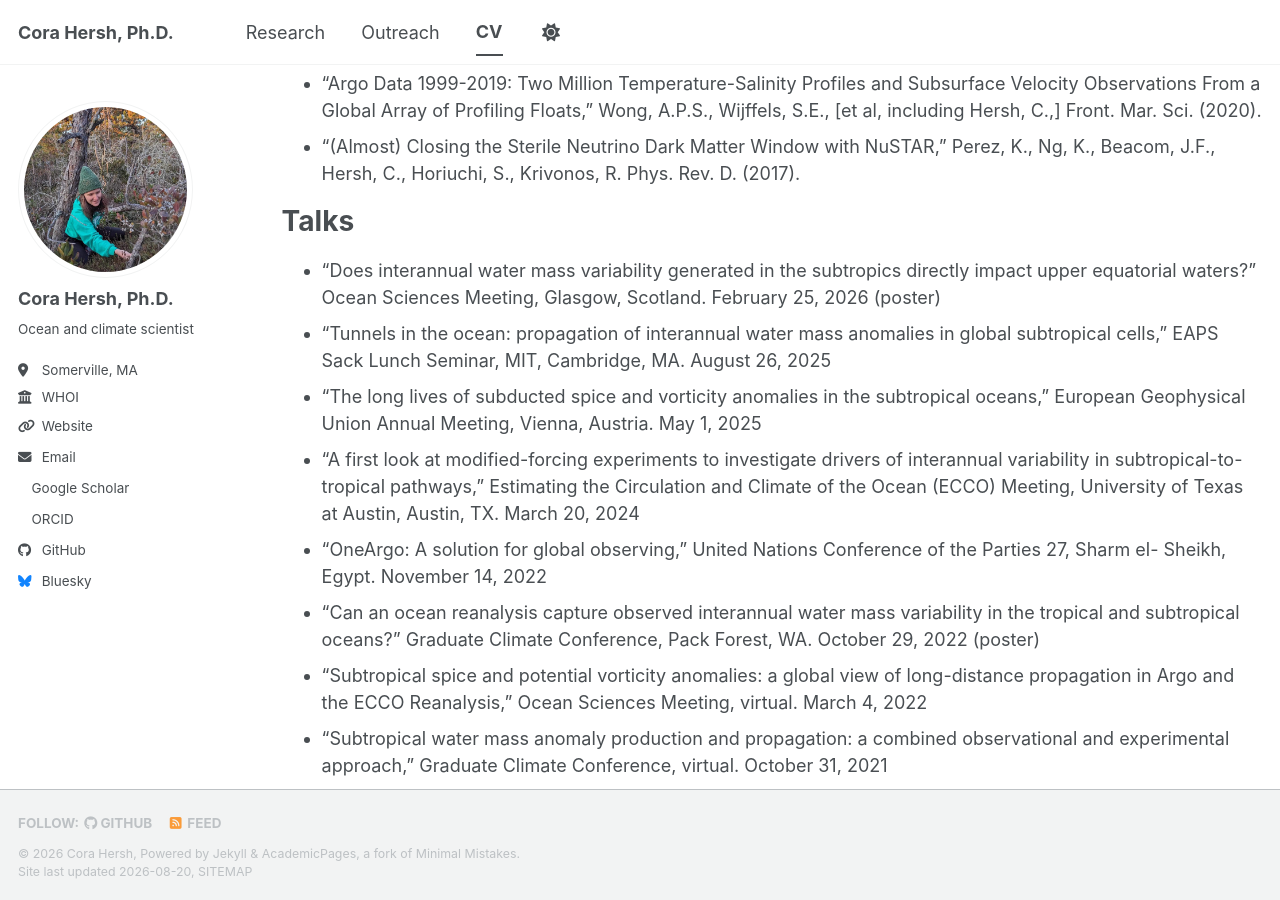
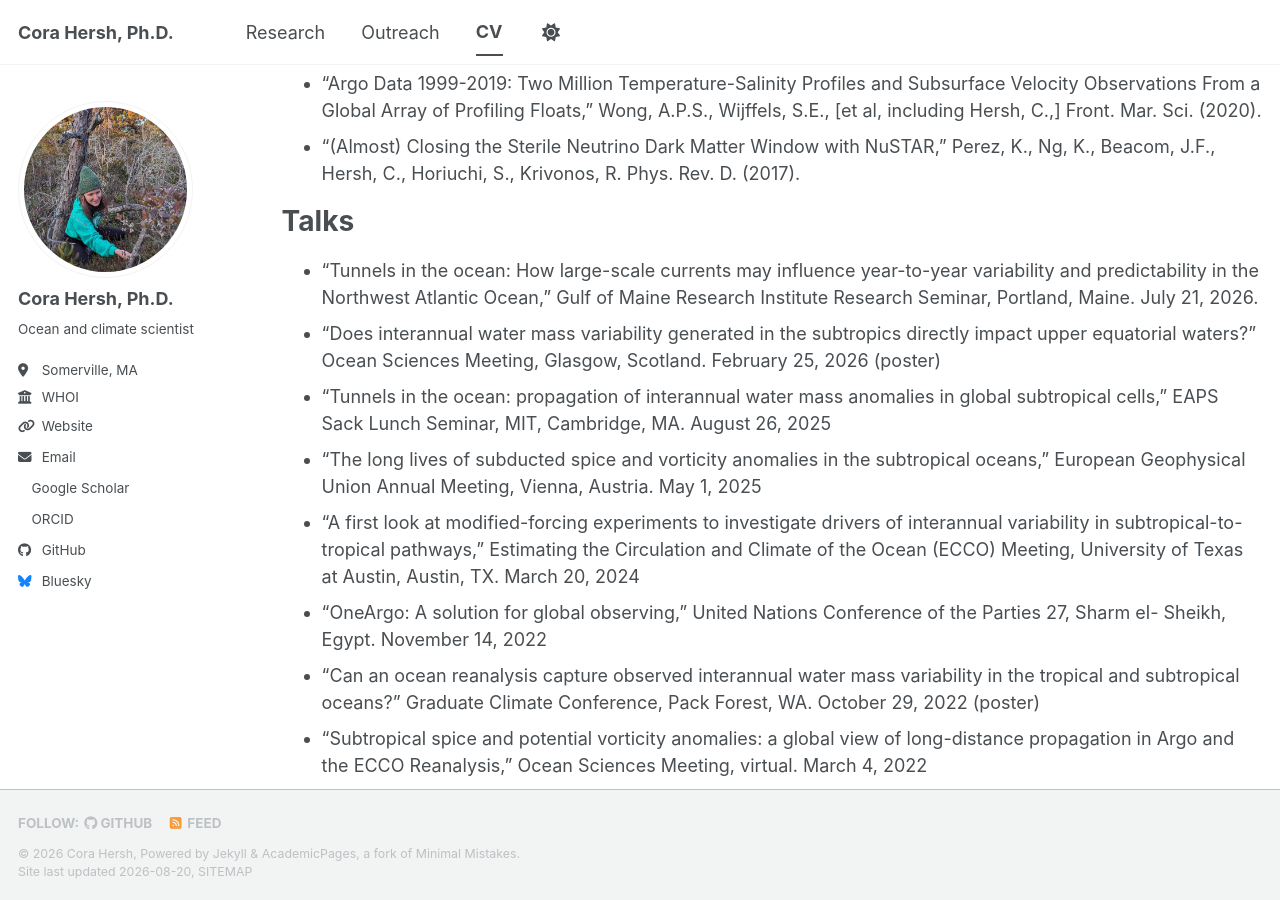
Before and after one commit to cora-a-hersh/cora-a-hersh.github.io, a Jekyll site: the page built from _pages/cv.md, in a window 1280 px wide and 900 px high, scrolled down 1315 px. Built offline with Jekyll 4.4.1, drawn with Linux system fonts in a browser that asks for light colours; a style sheet for code colours, icons or effects is not loaded.

Commit message:
Add upcoming talks to CV

```diff
--- a/_pages/cv.md
+++ b/_pages/cv.md
@@ -60,6 +60,7 @@ J.F., Hersh, C., Horiuchi, S., Krivonos, R. Phys. Rev. D. (2017).
 
 Talks
 ======
+* “Tunnels in the ocean: How large-scale currents may influence year-to-year variability and predictability in the Northwest Atlantic Ocean,” Gulf of Maine Research Institute Research Seminar, Portland, Maine. July 21, 2026.
 * “Does interannual water mass variability generated in the subtropics directly impact upper equatorial
 waters?” Ocean Sciences Meeting, Glasgow, Scotland. February 25, 2026 (poster)
 * “Tunnels in the ocean: propagation of interannual water mass anomalies in global subtropical cells,”
```
